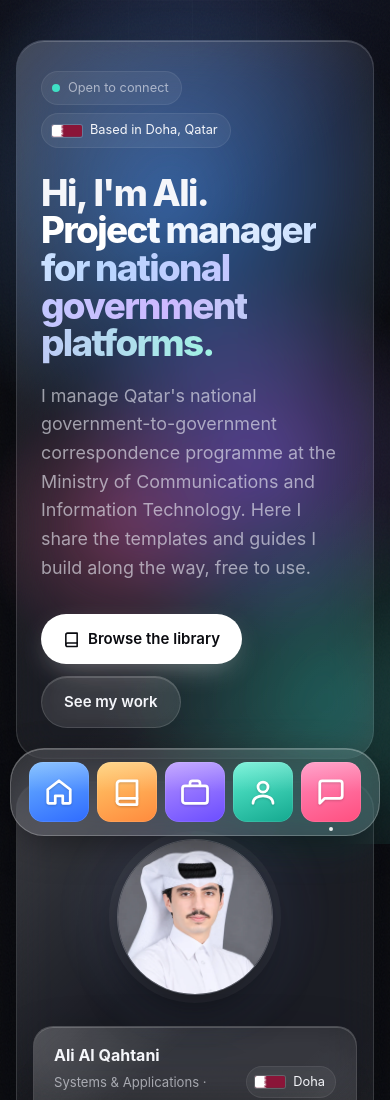
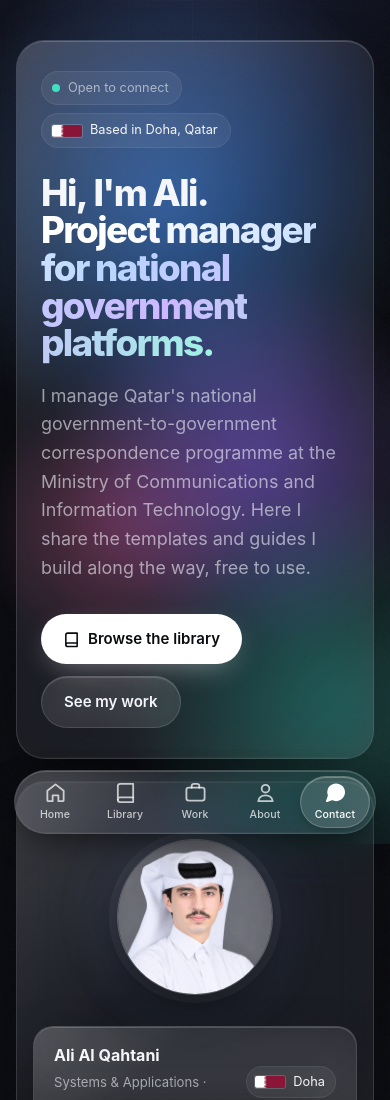
Before and after one commit to Arcabyte/My-Portfolio, a plain HTML site: page index.html in a window 390 px wide. Shown: the top 1100 px of the page. Drawn offline with Linux system fonts and the light colour scheme.

Commit message:
Replace mobile dock with iOS liquid-glass tab bar
Co-Authored-By: Claude Opus 5.5 <noreply@anthropic.com>
Claude-Session: https://claude.ai/code/session_015dGQPLbLoTpmzsKx9e5tYK

```diff
--- a/index.html
+++ b/index.html
@@ -120,31 +120,26 @@ img{display:block;max-width:100%}
 @media (max-width:760px){
   .topnav{display:none}
   .dock{
-    display:flex;justify-content:space-around;align-items:center;position:fixed;z-index:60;
-    left:10px;right:10px;bottom:calc(8px + env(safe-area-inset-bottom));
-    max-width:430px;margin:0 auto;height:88px;padding:0 14px;border-radius:34px;
-    background:rgba(255,255,255,.16);
-    backdrop-filter:blur(40px) saturate(190%);-webkit-backdrop-filter:blur(40px) saturate(190%);
-    border:.5px solid rgba(255,255,255,.22);
-    box-shadow:inset 0 .5px 0 rgba(255,255,255,.35),0 10px 40px -10px rgba(0,0,0,.55);
+    display:grid;grid-template-columns:repeat(5,1fr);position:fixed;z-index:60;
+    left:14px;right:14px;bottom:calc(10px + env(safe-area-inset-bottom));
+    max-width:440px;margin:0 auto;height:64px;padding:5px;border-radius:999px;overflow:visible;
+    background:rgba(255,255,255,.07);
+    backdrop-filter:blur(24px) saturate(180%);-webkit-backdrop-filter:blur(24px) saturate(180%);
+    border:1px solid rgba(255,255,255,.14);
+    box-shadow:inset 0 1px 0 rgba(255,255,255,.18),inset 0 -1px 0 rgba(255,255,255,.04),0 12px 34px -8px rgba(0,0,0,.6);
   }
-  .dock::before{display:none}
-  .dock a{position:relative;display:block;-webkit-tap-highlight-color:transparent}
-  .dock a .ico{
-    position:relative;width:60px;height:60px;border-radius:14px;display:grid;place-items:center;overflow:hidden;
-    transition:transform .35s var(--spring),filter .2s;
-  }
-  .dock a .ico::after{ /* soft top gloss, like iOS icons */
-    content:"";position:absolute;inset:0;border-radius:inherit;pointer-events:none;
-    background:linear-gradient(180deg,rgba(255,255,255,.22) 0%,rgba(255,255,255,0) 50%);
-    box-shadow:inset 0 0 0 .5px rgba(255,255,255,.18);
-  }
-  .dock a svg{width:30px;height:30px;color:#fff;filter:drop-shadow(0 1px 1px rgba(0,0,0,.18))}
-  .dock a:active .ico{transform:scale(.88);filter:brightness(.82)}
-  .dock a::after{content:"";position:absolute;bottom:-9px;left:50%;width:4px;height:4px;border-radius:50%;
-    background:rgba(255,255,255,.9);transform:translateX(-50%) scale(0);transition:transform .3s var(--spring)}
-  .dock a.active::after{transform:translateX(-50%) scale(1)}
-  .dock .lbl{display:none}
+  .dock::before{border-radius:999px}
+  .tab-pill{position:absolute;top:5px;bottom:5px;left:5px;width:calc((100% - 10px)/5);border-radius:999px;
+    background:rgba(255,255,255,.13);border:1px solid rgba(255,255,255,.2);
+    box-shadow:inset 0 1px 0 rgba(255,255,255,.28),0 4px 14px -4px rgba(0,0,0,.4);
+    transform:translateX(calc(var(--i,0)*100%));transition:transform .5s var(--spring)}
+  .dock a{position:relative;z-index:1;display:flex;flex-direction:column;align-items:center;justify-content:center;gap:3px;
+    border-radius:999px;color:rgba(255,255,255,.72);font-size:.66rem;font-weight:500;letter-spacing:.01em;
+    -webkit-tap-highlight-color:transparent;transition:color .3s,transform .25s var(--ease)}
+  .dock a svg{width:23px;height:23px;transition:fill .2s}
+  .dock a.active{color:#fff}
+  .dock a.active svg{fill:currentColor}
+  .dock a:active{transform:scale(.92)}
 }
 .i-home{background:linear-gradient(160deg,#6cb4ff,#2f6bff)}
 .i-lib{background:linear-gradient(160deg,#ffcc6b,#ff8a3d)}
@@ -327,10 +322,7 @@ h2.title .ch{display:inline-block;opacity:0;transform:translateY(.5em) rotate(4d
 @media (max-width:420px){
   .interests{grid-template-columns:1fr}
 }
-@media (max-width:360px){
-  .dock{height:80px;padding:0 8px}
-  .dock a .ico{width:54px;height:54px;border-radius:12.5px}
-}
+
 @media (prefers-reduced-motion:reduce){
   *,*::before,*::after{animation:none!important;transition:none!important}
   .reveal{opacity:1;transform:none;filter:none}
@@ -535,17 +527,13 @@ h2.title .ch{display:inline-block;opacity:0;transform:translateY(.5em) rotate(4d
 <footer>© <span id="year"></span> Ali Al Qahtani · Doha, Qatar</footer>
 
 <!-- Mobile dock -->
-<nav class="dock glass" id="dock" aria-label="Dock">
-  <a href="#home" data-nav="home" aria-label="Home"><span class="lbl">Home</span><span class="ico i-home">
-    <svg viewBox="0 0 24 24" fill="none" stroke="currentColor" stroke-width="2.2" stroke-linecap="round" stroke-linejoin="round"><path d="m3 10 9-7 9 7v10a1 1 0 0 1-1 1h-5v-6H9v6H4a1 1 0 0 1-1-1z"/></svg></span></a>
-  <a href="#library" data-nav="library" aria-label="Library"><span class="lbl">Library</span><span class="ico i-lib">
-    <svg viewBox="0 0 24 24" fill="none" stroke="currentColor" stroke-width="2.2" stroke-linecap="round" stroke-linejoin="round"><path d="M4 19.5A2.5 2.5 0 0 1 6.5 17H20V3H6.5A2.5 2.5 0 0 0 4 5.5v14z"/><path d="M4 19.5A2.5 2.5 0 0 0 6.5 22H20v-5"/></svg></span></a>
-  <a href="#work" data-nav="work" aria-label="Work"><span class="lbl">Work</span><span class="ico i-work">
-    <svg viewBox="0 0 24 24" fill="none" stroke="currentColor" stroke-width="2.2" stroke-linecap="round" stroke-linejoin="round"><rect x="2" y="7" width="20" height="14" rx="2"/><path d="M16 7V5a2 2 0 0 0-2-2h-4a2 2 0 0 0-2 2v2"/></svg></span></a>
-  <a href="#about" data-nav="about" aria-label="About"><span class="lbl">About</span><span class="ico i-about">
-    <svg viewBox="0 0 24 24" fill="none" stroke="currentColor" stroke-width="2.2" stroke-linecap="round" stroke-linejoin="round"><circle cx="12" cy="8" r="4"/><path d="M4 21c0-4 4-6 8-6s8 2 8 6"/></svg></span></a>
-  <a href="#contact" data-nav="contact" aria-label="Contact"><span class="lbl">Contact</span><span class="ico i-contact">
-    <svg viewBox="0 0 24 24" fill="none" stroke="currentColor" stroke-width="2.2" stroke-linecap="round" stroke-linejoin="round"><path d="M21 15a2 2 0 0 1-2 2H7l-4 4V5a2 2 0 0 1 2-2h14a2 2 0 0 1 2 2z"/></svg></span></a>
+<nav class="dock glass" id="dock" aria-label="Sections">
+  <span class="tab-pill" id="tabPill"></span>
+  <a href="#home" data-nav="home"><svg viewBox="0 0 24 24" fill="none" stroke="currentColor" stroke-width="1.9" stroke-linecap="round" stroke-linejoin="round"><path d="M3.5 10.2 12 3.5l8.5 6.7V20a1 1 0 0 1-1 1H15v-6h-6v6H4.5a1 1 0 0 1-1-1z"/></svg>Home</a>
+  <a href="#library" data-nav="library"><svg viewBox="0 0 24 24" fill="none" stroke="currentColor" stroke-width="1.9" stroke-linecap="round" stroke-linejoin="round"><path d="M4 19.5A2.5 2.5 0 0 1 6.5 17H20V3H6.5A2.5 2.5 0 0 0 4 5.5v14z"/><path d="M4 19.5A2.5 2.5 0 0 0 6.5 22H20v-5"/></svg>Library</a>
+  <a href="#work" data-nav="work"><svg viewBox="0 0 24 24" fill="none" stroke="currentColor" stroke-width="1.9" stroke-linecap="round" stroke-linejoin="round"><rect x="2.5" y="7" width="19" height="13.5" rx="2.5"/><path d="M16 7V5.5A2.5 2.5 0 0 0 13.5 3h-3A2.5 2.5 0 0 0 8 5.5V7"/></svg>Work</a>
+  <a href="#about" data-nav="about"><svg viewBox="0 0 24 24" fill="none" stroke="currentColor" stroke-width="1.9" stroke-linecap="round" stroke-linejoin="round"><circle cx="12" cy="8" r="4"/><path d="M4.5 21c.6-3.8 3.8-6 7.5-6s6.9 2.2 7.5 6z"/></svg>About</a>
+  <a href="#contact" data-nav="contact"><svg viewBox="0 0 24 24" fill="none" stroke="currentColor" stroke-width="1.9" stroke-linecap="round" stroke-linejoin="round"><path d="M21 11.5a8.4 8.4 0 0 1-12.3 7.5L3 21l2-5.5A8.4 8.4 0 1 1 21 11.5z"/></svg>Contact</a>
 </nav>
 
 <script>
@@ -631,6 +619,7 @@ const dockLinks = [...document.querySelectorAll(".dock a")];
 function setActive(id){
   topLinks.forEach(a => a.classList.toggle("active", a.dataset.nav===id));
   dockLinks.forEach(a => a.classList.toggle("active", a.dataset.nav===id));
+  const di = dockLinks.findIndex(a => a.dataset.nav===id); if (di > -1) document.getElementById("tabPill").style.setProperty("--i", di);
   const a = topLinks.find(x => x.dataset.nav===id);
   if (a){ pill.style.left = a.offsetLeft+"px"; pill.style.width = a.offsetWidth+"px"; }
 }
@@ -702,11 +691,7 @@ if (!reduce && finePointer) {
   });
 }
 
-/* Dock: show label briefly on tap */
-dockLinks.forEach(a => a.addEventListener("click", () => {
-  a.classList.add("show-lbl"); setTimeout(() => a.classList.remove("show-lbl"), 900);
-  a.classList.remove("jiggle"); void a.offsetWidth; a.classList.add("jiggle");
-}));
+
 
 document.getElementById("year").textContent = new Date().getFullYear();
 </script>
```
